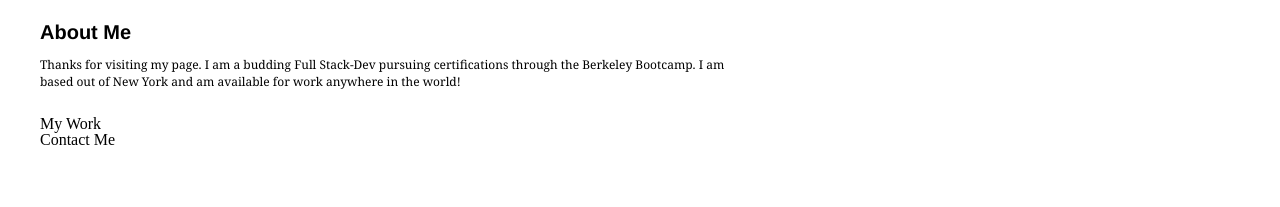
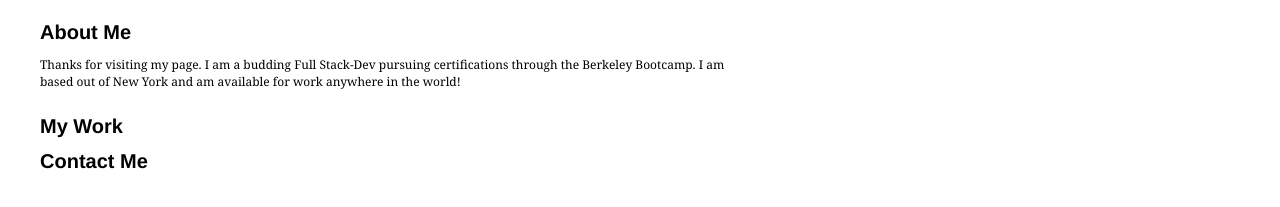
Before and after one commit to GeorgeCJohnson/my-personal-portfolio, a plain HTML site: page index.html in a window 1280 px wide. Shown: the part 63-270 px from the top of the page. Drawn offline with Linux system fonts and the light colour scheme.

Commit message:
Add styling to rest of informational section to match about me

```diff
--- a/Assets/style.css
+++ b/Assets/style.css
@@ -20,7 +20,6 @@
     margin: 25px 0;
     border-top: 5px solid blue;
 }
-
 
 .title {
 
@@ -50,9 +49,23 @@
 }
 
 .my-work {
-
+    display: flex;
+    font-size: 16px;
+    width: 100%;
+    margin-bottom: 15px;
+    font-size: 20px;
+    font-weight: bold;
+    font-family: 'Franklin Gothic Medium', 'Arial Narrow', Arial, sans-serif;
 }
 
 .contact-me {
+    display: flex;
+    font-size: 16px;
+    width: 100%;
+    margin-bottom: 15px;
+    font-size: 20px;
+    font-weight: bold;
+    font-family: 'Franklin Gothic Medium', 'Arial Narrow', Arial, sans-serif;
+}
 
-}
+/* possible footer area */
--- a/index.html
+++ b/index.html
@@ -21,8 +21,8 @@
 <!-- This is the navigation section -->
     <nav class="navigation">
       <a href=""> About Me</a>
-      <a href="">My Work</a>
-      <a href="">Contact Me</a>
+      <a href=""> My Work</a>
+      <a href=""> Contact Me</a>
     </nav>
 
     </header>
@@ -36,10 +36,10 @@
           I am based out of New York and am available for work anywhere in the world!</p>
 
 <!--Information about my work -->
-      <h2 class="class="my-Work">My Work</h2>
+      <h2 class="my-work">My Work</h2>
 
 <!-- Information regarding how to contact me -->
-      <h2 class="contact-Me">Contact Me</h2>
+      <h2 class="contact-me">Contact Me</h2>
 
 
     </section>
```
